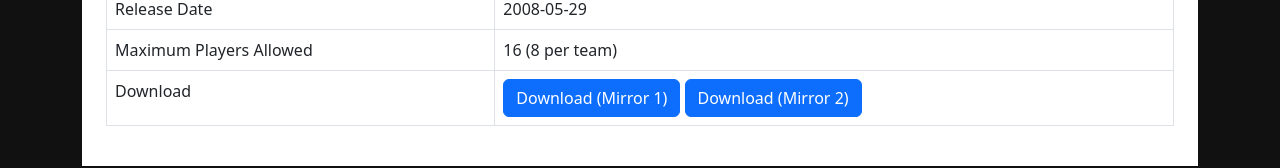
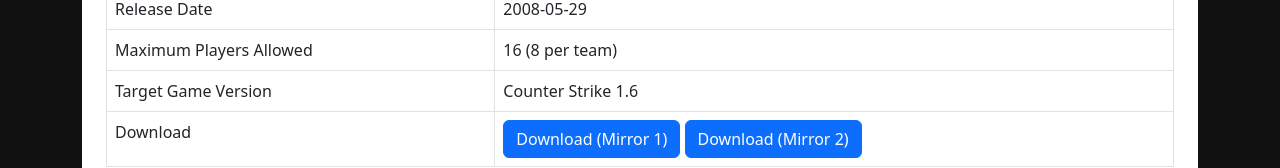
Before and after one commit to taxidriverhk/taxidriverhk-nextjs, a Next.js app: page /csmaps/maps/1 in a window 1280 px wide. Shown: the part 1157-1325 px from the top of the page. Built offline with nearby package versions, Linux system fonts and the light colour scheme.

Commit message:
Display target game version on CS map details page

```diff
--- a/pages/csmaps/maps/[id].tsx
+++ b/pages/csmaps/maps/[id].tsx
@@ -23,6 +23,7 @@
     progressPercentage,
     releaseDate,
     status,
+    targetGameVersion,
     version,
   },
 }: PropType) {
@@ -53,6 +54,10 @@
           <tr>
             <td>Maximum Players Allowed</td>
             <td>{`${maxPlayers} (${maxPlayers / 2} per team)`}</td>
+          </tr>
+          <tr>
+            <td>Target Game Version</td>
+            <td>{targetGameVersion}</td>
           </tr>
           <tr>
             <td>Download</td>
```
